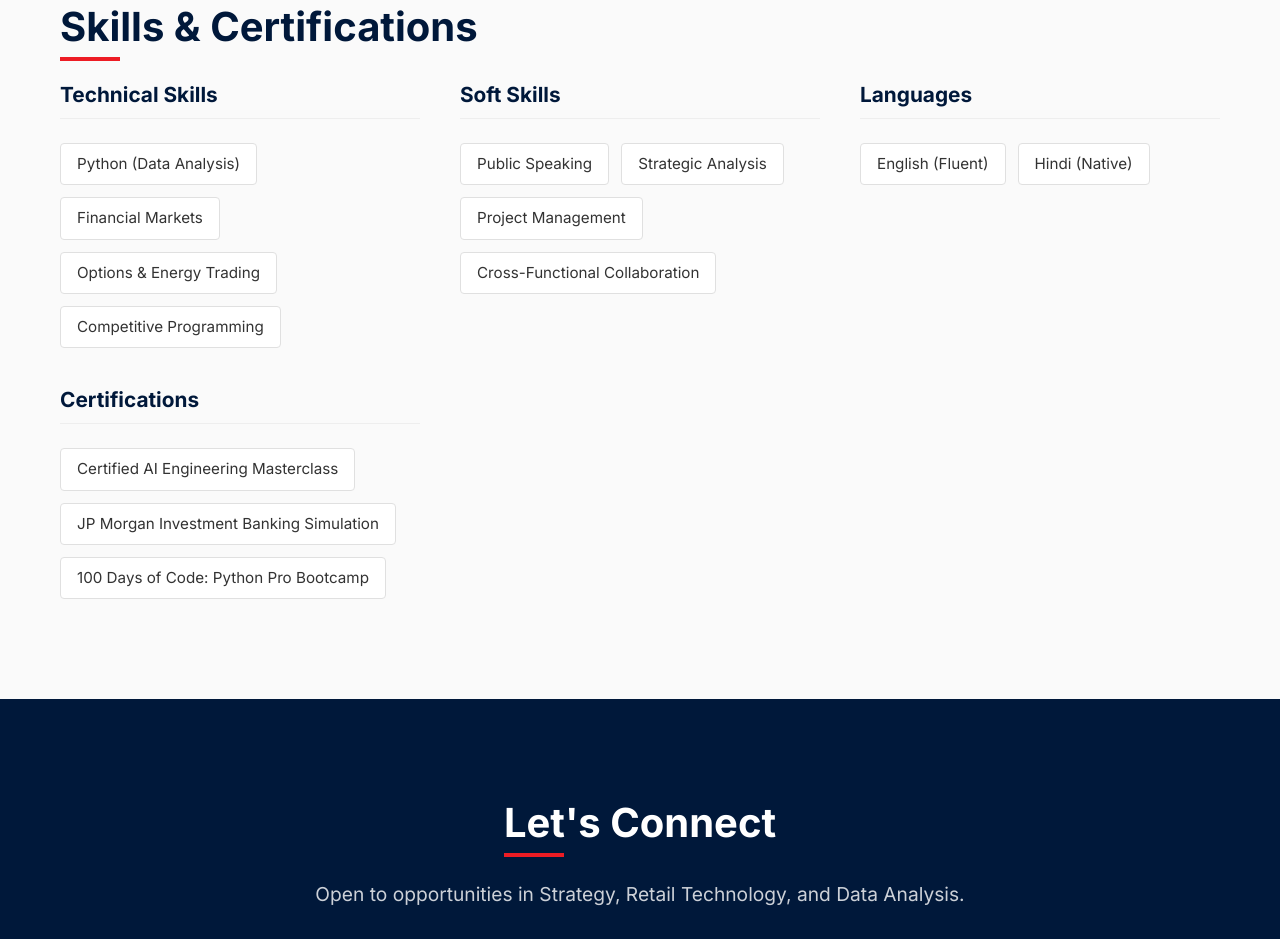
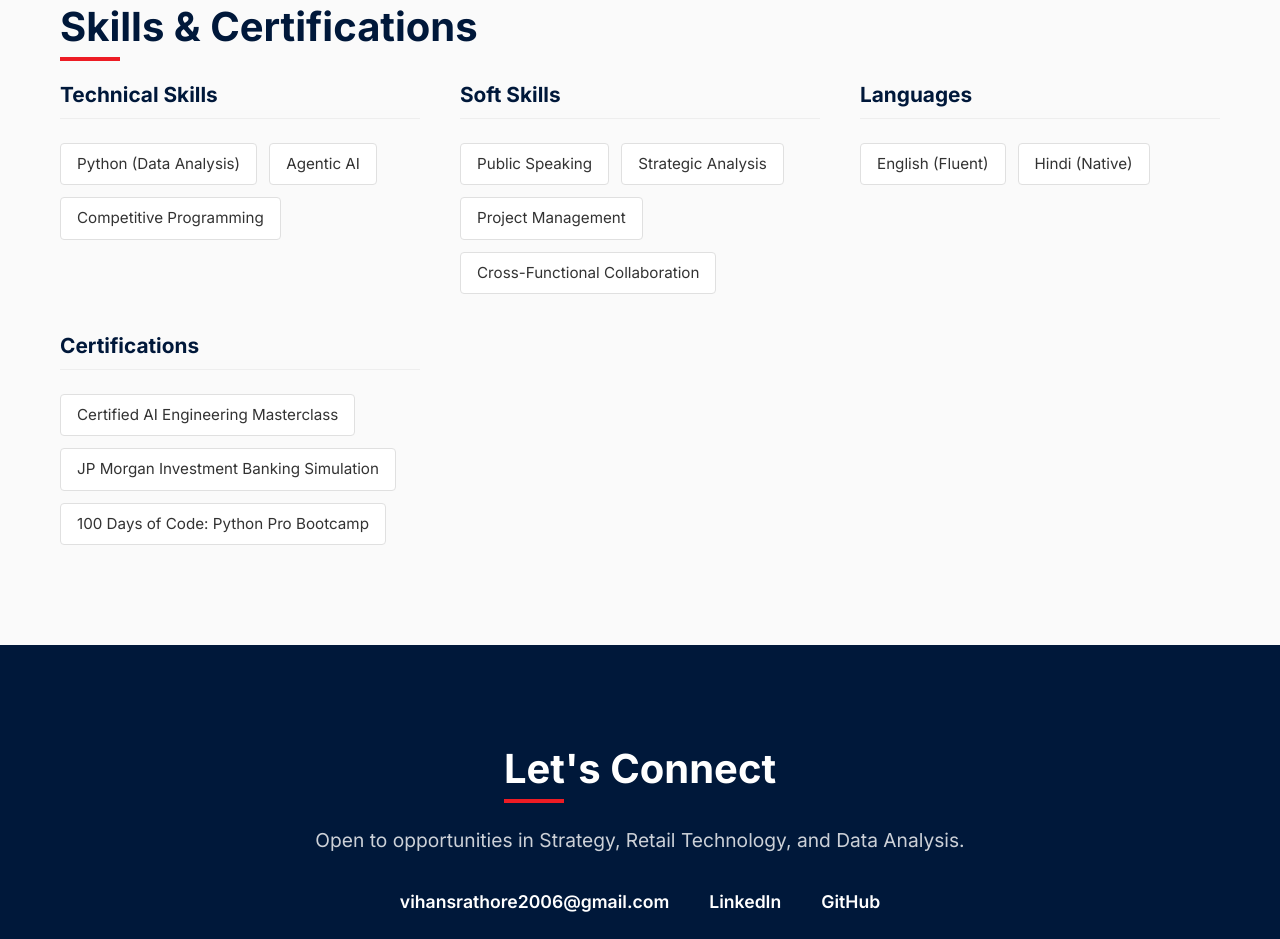
Before and after one commit to vihansr/portfolio, a plain HTML site: page index.html in a window 1280 px wide. Shown: the part 4266-5205 px from the top of the page. Drawn offline with Linux system fonts and the light colour scheme.

Commit message:
feat: Replace financial market and energy trading skills with Agentic AI.

```diff
--- a/index.html
+++ b/index.html
@@ -204,8 +204,7 @@
             <h3>Technical Skills</h3>
             <div class="skills-list">
               <span class="skill-pill">Python (Data Analysis)</span>
-              <span class="skill-pill">Financial Markets</span>
-              <span class="skill-pill">Options & Energy Trading</span>
+              <span class="skill-pill">Agentic AI</span>
               <span class="skill-pill">Competitive Programming</span>
             </div>
           </div>
```
